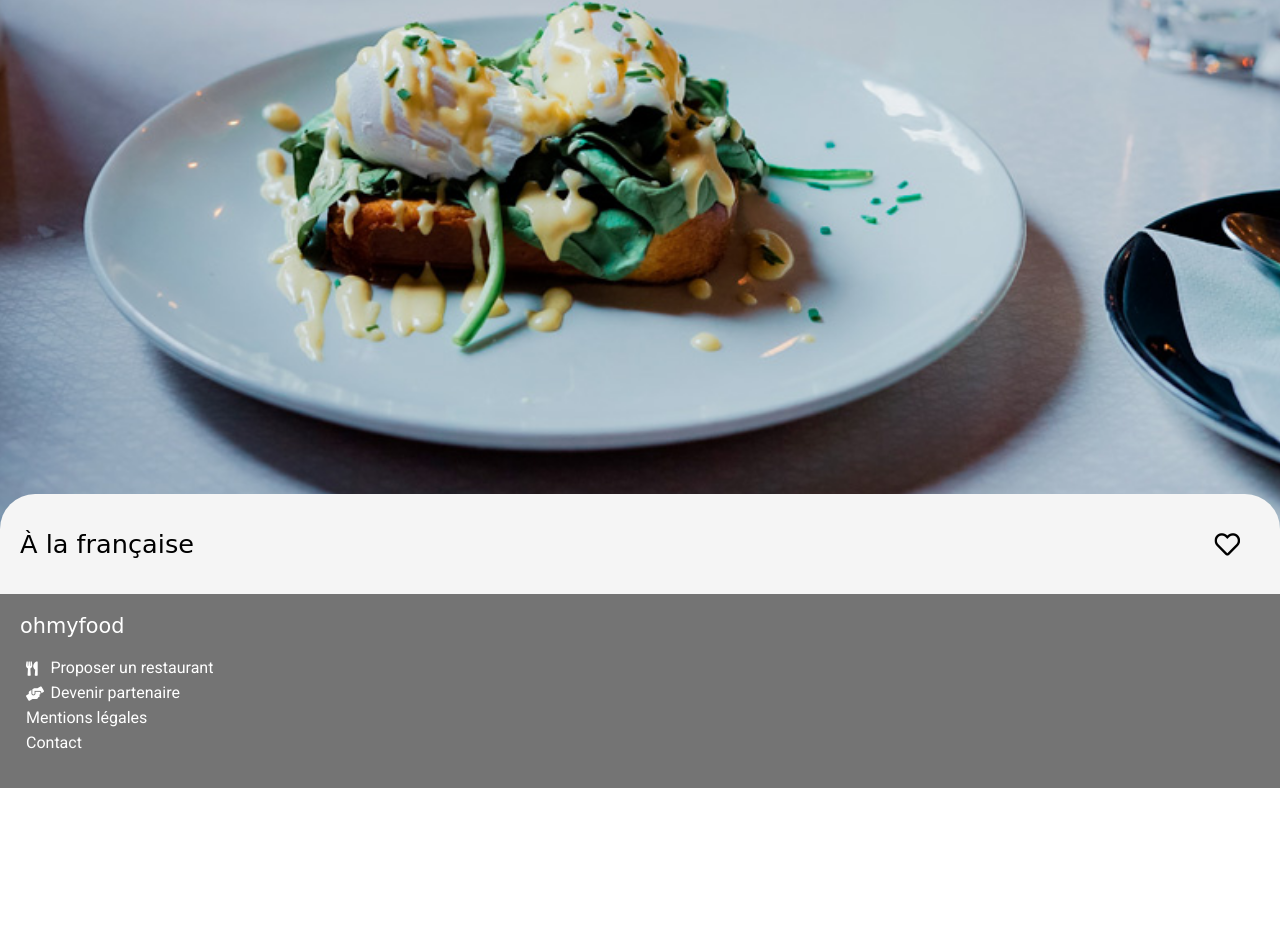
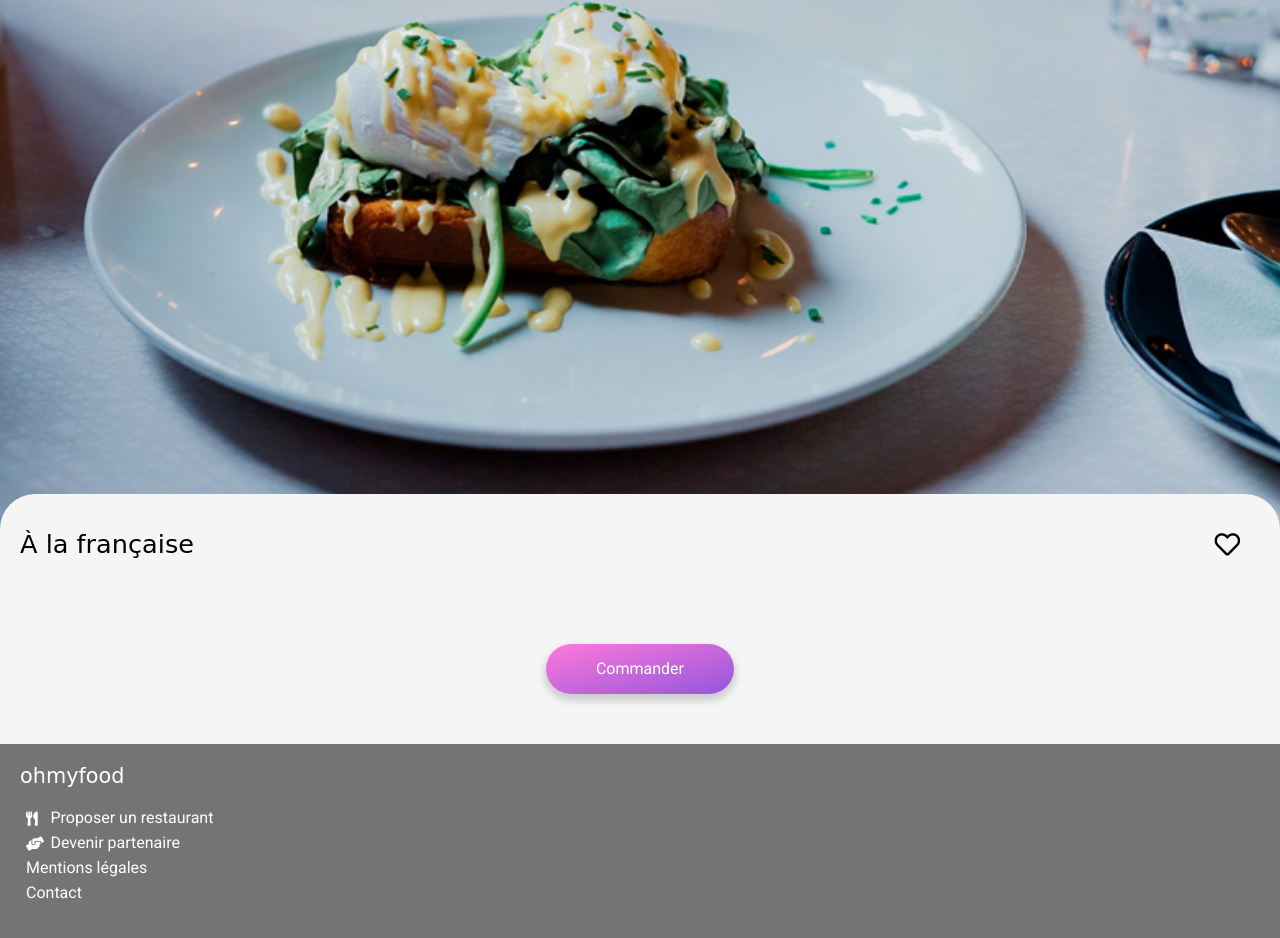
Before and after one commit to alexandre-jung/AlexandreJung_3_28082021, a website: page src/menu/a-la-francaise.html in a window 1280 px wide. Shown: the part 446-1384 px from the top of the page. Before the commit the page ends 1234 px from the top, so only its background shows below. Drawn offline with nearby package versions, Linux system fonts and the light colour scheme; files that its build step writes are made by us from their sources; a web font is replaced by a local one.

Commit message:
:sparkles: feat: add `order` button

```diff
--- a/src/menu/a-la-francaise.html
+++ b/src/menu/a-la-francaise.html
@@ -57,6 +57,9 @@
                     <i class='icon heart-solid icon-overlay'></i>
                 </i>
             </h2>
+            <div class="center order">
+                <button class='btn btn-primary'>Commander</button>
+            </div>
         </div>
     </main>
 
--- a/src/scss/_base.scss
+++ b/src/scss/_base.scss
@@ -165,3 +165,17 @@ footer {
 .icon.heart {
     cursor: pointer;
 }
+
+.center {
+    display: flex;
+    justify-content: center;
+    align-items: center;
+}
+
+.order {
+    padding: 50px 0;
+    .btn {
+        padding-left: 50px;
+        padding-right: 50px;
+    }
+}
```
Also changed, not shown: src/menu/la-note-enchantee.html (+3 -0 lines), src/menu/la-palette-du-gout.html (+3 -0 lines), src/menu/le-delice-des-sens.html (+3 -0 lines).
